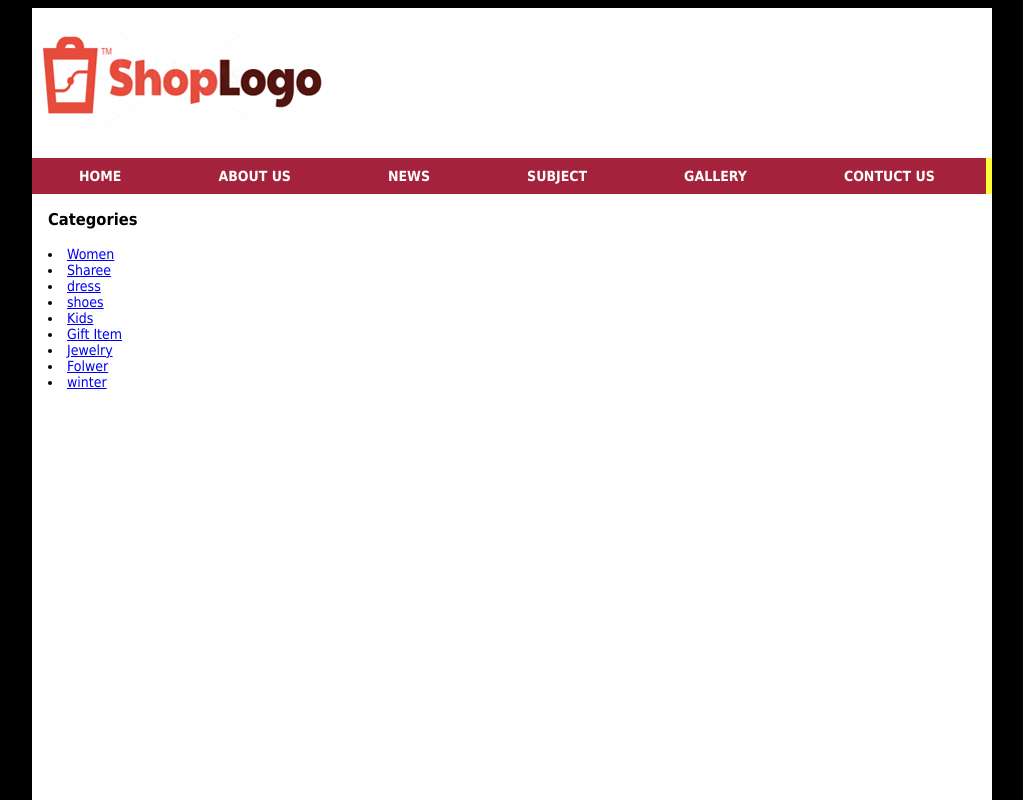
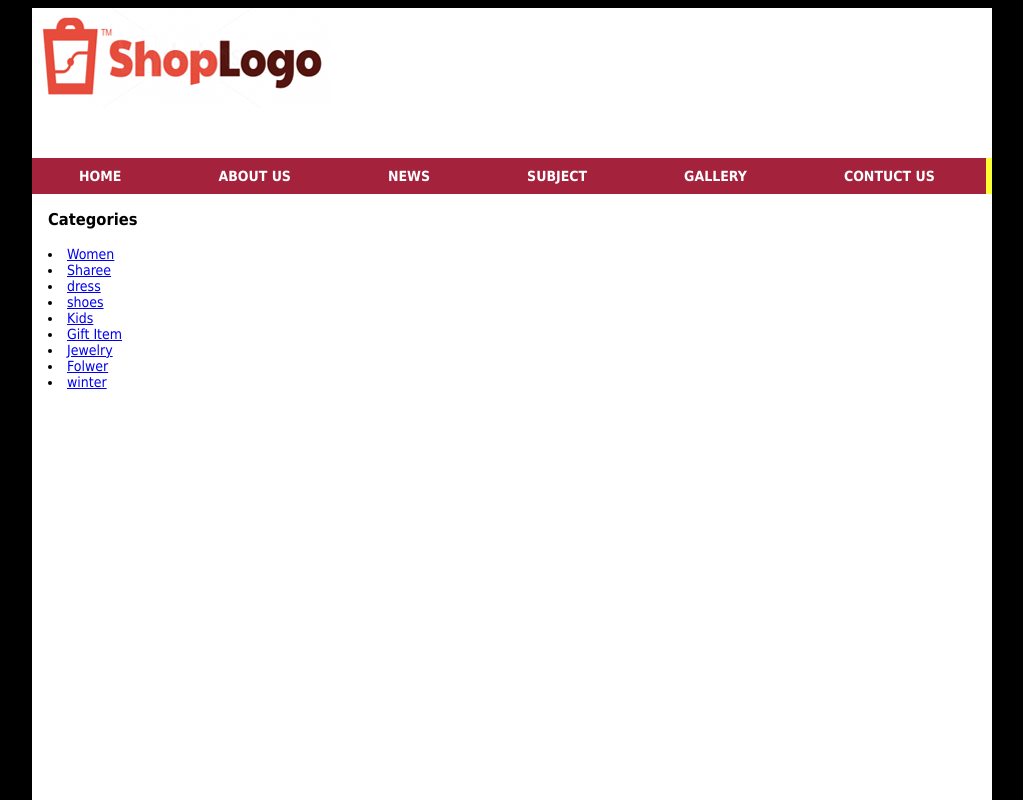
Before and after one commit to jinat01/new, a plain HTML site: page index.html in a window 1280 px wide. Shown: the top 800 px of the page, without its empty margins (128-1151 px from the left). Drawn offline with Linux system fonts and the light colour scheme.

Commit message:
Update index.html

```diff
--- a/index.html
+++ b/index.html
@@ -5,7 +5,7 @@
   <body>
     <div id="wrapper">
         <div class="header">
-            <h1><img src="https://github.com/jinat01/new/blob/gh-pages/logo.gif"/></h1>
+            <img src="logo.gif"/>
         </div>
 
 
```
